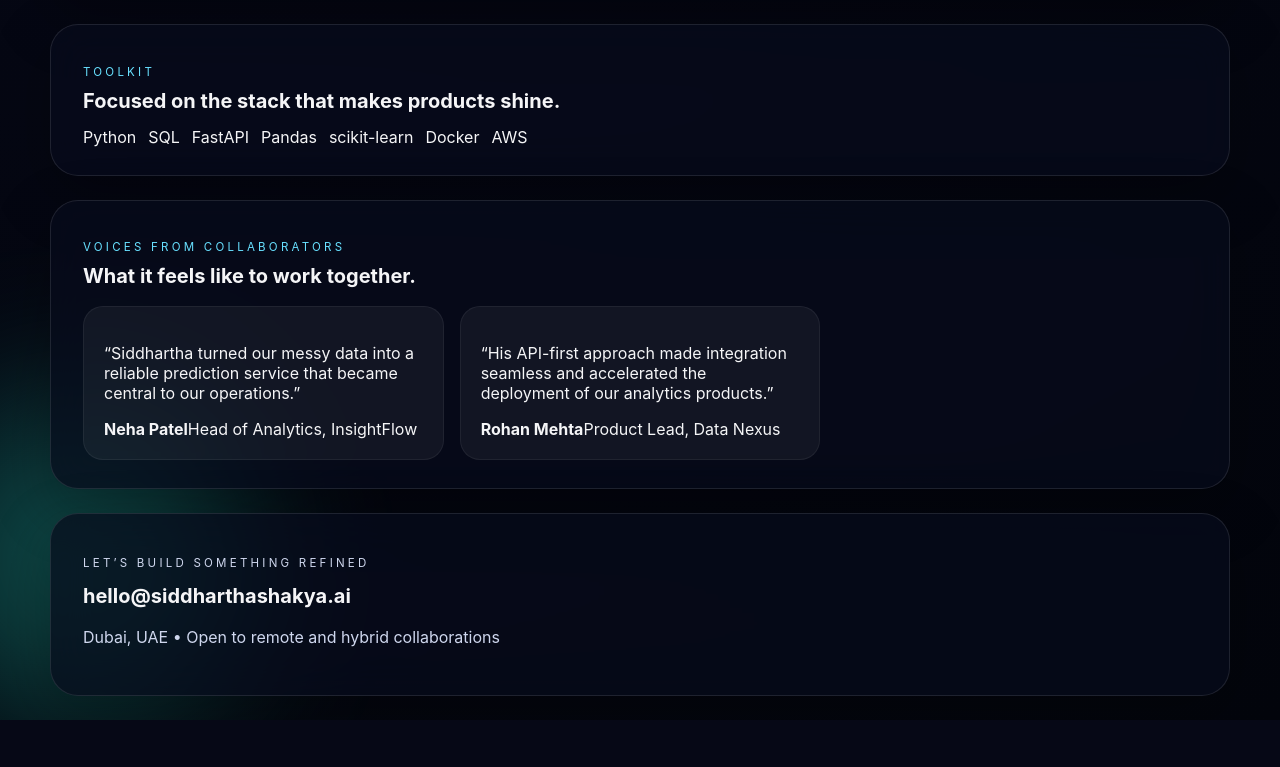
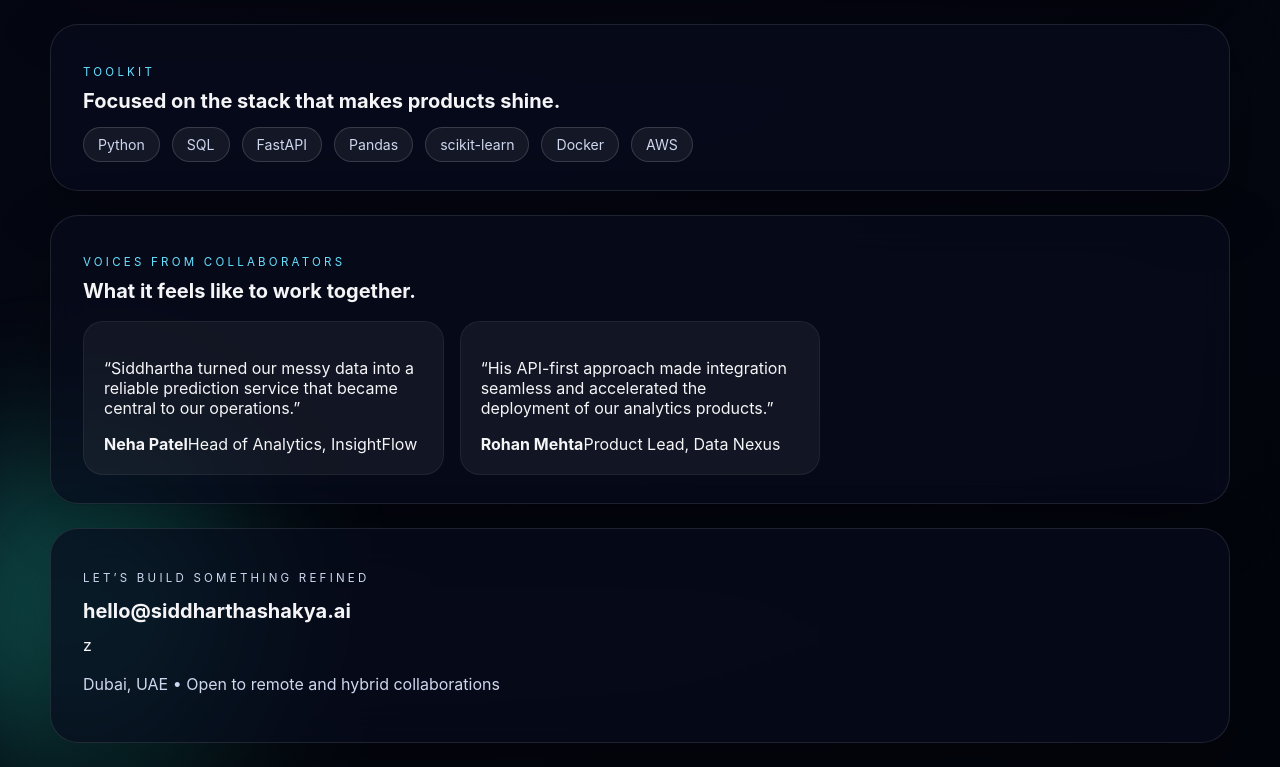
Before and after one commit to SiddhuShkya/my-portfolio, a React (Vite) app: page / in a window 1280 px wide. Shown: the part 1538-2305 px from the top of the page. Before the commit the page ends 2258 px from the top, so only its background shows below. Built offline with nearby package versions, Linux system fonts and the light colour scheme.

Commit message:
Updated the theme for the toolkit section

```diff
--- a/src/App.jsx
+++ b/src/App.jsx
@@ -205,7 +205,7 @@ function App() {
 
       <footer className="footer-card" id="contact">
         <p className="eyebrow">Let’s build something refined</p>
-        <h3>hello@siddharthashakya.ai</h3>
+        <h3>hello@siddharthashakya.ai</h3>z
         <p>{profile.location} • Open to remote and hybrid collaborations</p>
       </footer>
     </div>
--- a/src/styles.css
+++ b/src/styles.css
@@ -113,7 +113,7 @@ a {
   transition: background 180ms ease, color 180ms ease, border-color 180ms ease;
 }
 
-..theme-toggle:hover,
+.theme-toggle:hover,
 .theme-toggle:focus-visible {
   background: rgba(255, 255, 255, 0.12);
   outline: none;
@@ -194,15 +194,15 @@ a {
 }
 
 :root[data-theme='light'] .chip {
-  background: rgba(16, 185, 129, 0.12);
-  color: #065f46;
+  background: rgba(236, 253, 245, 0.9);
+  color: #064e3b;
   border-color: rgba(16, 185, 129, 0.24);
   font-weight: 600;
 }
 
 :root[data-theme='light'] .chip:hover {
-  background: rgba(16, 185, 129, 0.18);
-  border-color: rgba(16, 185, 129, 0.36);
+  background: rgba(236, 253, 245, 1);
+  border-color: rgba(16, 185, 129, 0.4);
 }
 
 :root[data-theme='light'] .topbar {
@@ -460,6 +460,24 @@ a {
   margin-top: 14px;
 }
 
+.chip {
+  display: inline-flex;
+  align-items: center;
+  border-radius: 999px;
+  border: 1px solid rgba(255, 255, 255, 0.15);
+  background: rgba(255, 255, 255, 0.06);
+  color: #cfd7ee;
+  padding: 8px 14px;
+  font-size: 0.88rem;
+  transition: background 180ms ease, color 180ms ease, border-color 180ms ease, transform 180ms ease;
+}
+
+.chip:hover {
+  background: rgba(255, 255, 255, 0.12);
+  border-color: rgba(104, 224, 255, 0.35);
+  transform: translateY(-1px);
+}
+
 .timeline-list {
   display: grid;
   gap: 14px;
```
